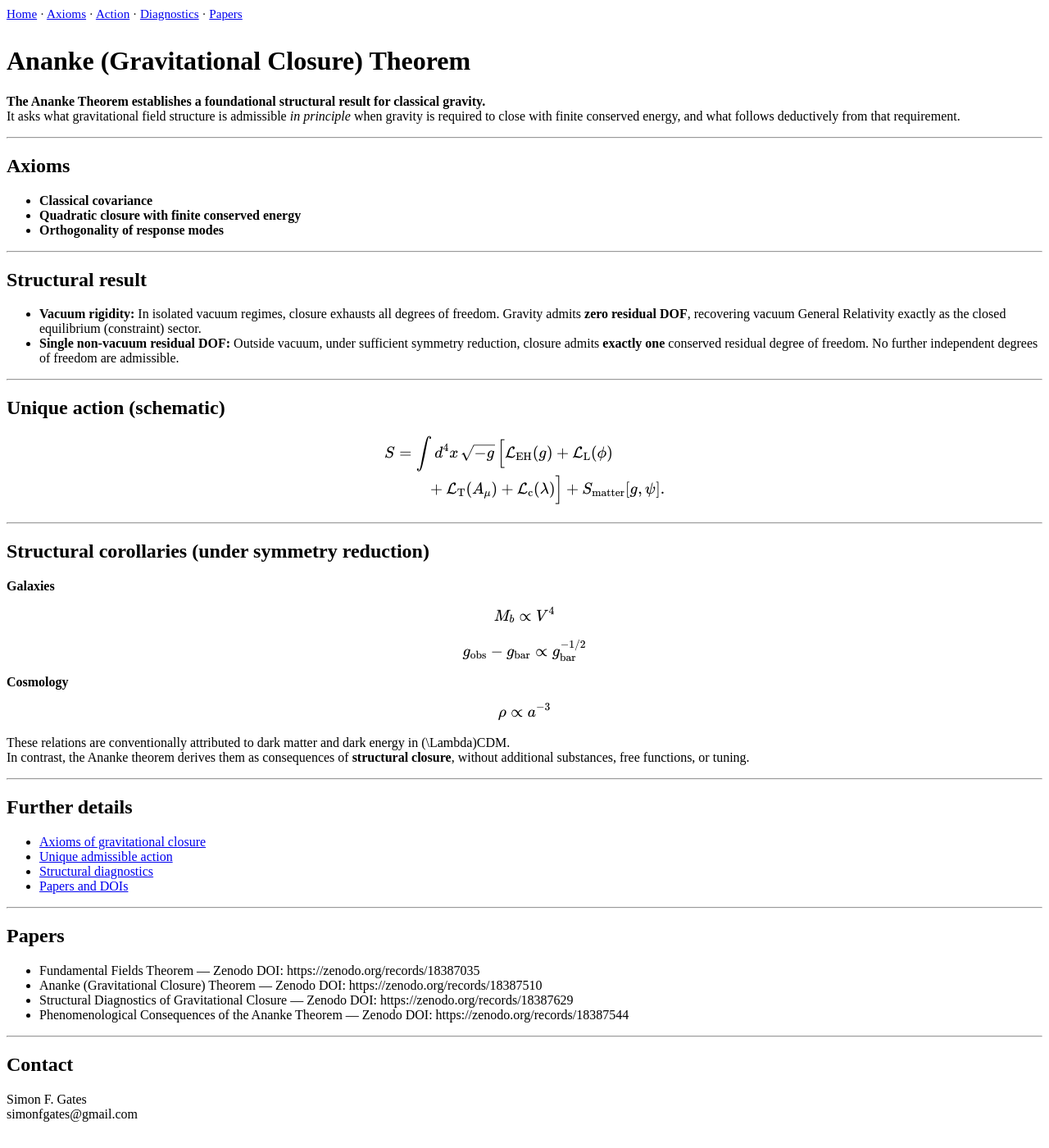
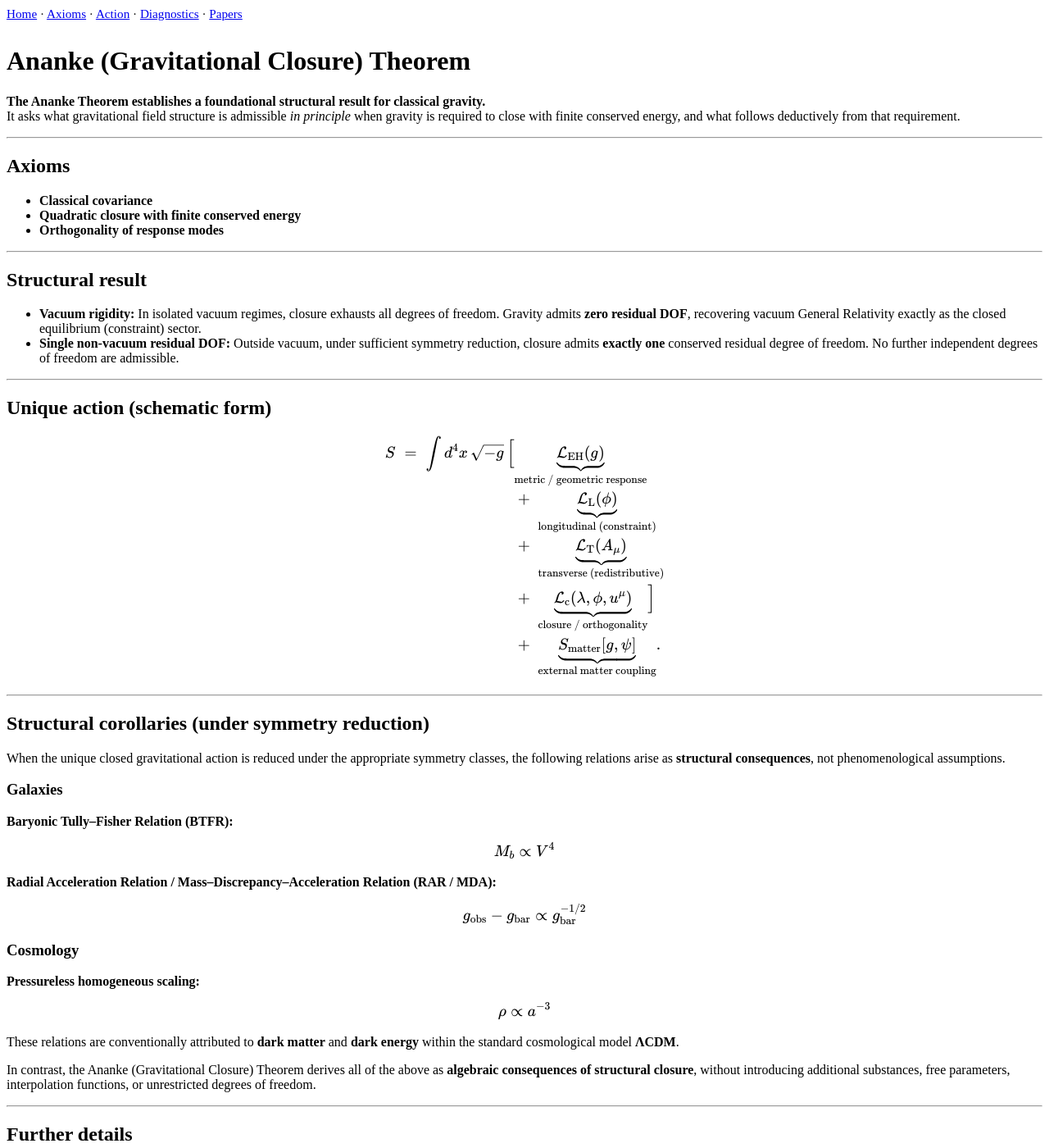
Before and after one commit to ananke-research/ananke-theorem, a Jekyll site: the page built from index.md, in a window 1280 px wide and 1400 px high. Shown: the whole window at 82% size. Built offline with Jekyll 4.4.1, drawn with Linux system fonts in a browser that asks for light colours; our own code applies the rules of GitHub Pages for plain Markdown files.

Commit message:
Revise unique action and add structural corollaries
Updated terminology and formatting in the unique action section. Added structural corollaries for galaxies and cosmology, clarifying their derivation from the Ananke theorem.

```diff
--- a/index.md
+++ b/index.md
@@ -24,18 +24,19 @@ It asks what gravitational field structure is admissible *in principle* when gra
 
 ---
 
-## Unique action (schematic)
+## Unique action (schematic form)
 
 $$
 \begin{aligned}
-S &= \int d^4x\,\sqrt{-g}\,
+S \;=\;
+\int d^4x\,\sqrt{-g}\,
 \Big[
-\mathcal{L}_{\rm EH}(g)
-+ \mathcal{L}_{\rm L}(\phi) \\
-&\qquad+ \mathcal{L}_{\rm T}(A_\mu)
-+ \mathcal{L}_{\rm c}(\lambda)
-\Big]
-+ S_{\rm matter}[g,\psi].
+&\underbrace{\mathcal{L}_{\rm EH}(g)}_{\text{metric / geometric response}} \\
+&+\;\underbrace{\mathcal{L}_{\rm L}(\phi)}_{\text{longitudinal (constraint)}} \\
+&+\;\underbrace{\mathcal{L}_{\rm T}(A_\mu)}_{\text{transverse (redistributive)}} \\
+&+\;\underbrace{\mathcal{L}_{\rm c}(\lambda,\phi,u^\mu)}_{\text{closure / orthogonality}}
+\Big] \\
+&+\;\underbrace{S_{\rm matter}[g,\psi]}_{\text{external matter coupling}} .
 \end{aligned}
 $$
 
@@ -43,24 +44,33 @@ $$
 
 ## Structural corollaries (under symmetry reduction)
 
-**Galaxies**
+When the unique closed gravitational action is reduced under the appropriate symmetry classes, the following relations arise as **structural consequences**, not phenomenological assumptions.
+
+### Galaxies
+
+**Baryonic Tully–Fisher Relation (BTFR):**
 
 $$
 M_b \propto V^4
 $$
 
+**Radial Acceleration Relation / Mass–Discrepancy–Acceleration Relation (RAR / MDA):**
+
 $$
 g_{\rm obs}-g_{\rm bar} \propto g_{\rm bar}^{-1/2}
 $$
 
-**Cosmology**
+### Cosmology
+
+**Pressureless homogeneous scaling:**
 
 $$
 \rho \propto a^{-3}
 $$
 
-These relations are conventionally attributed to dark matter and dark energy in \(\Lambda\)CDM.
-In contrast, the Ananke theorem derives them as consequences of **structural closure**, without additional substances, free functions, or tuning.
+These relations are conventionally attributed to **dark matter** and **dark energy** within the standard cosmological model **ΛCDM**.
+
+In contrast, the Ananke (Gravitational Closure) Theorem derives all of the above as **algebraic consequences of structural closure**, without introducing additional substances, free parameters, interpolation functions, or unrestricted degrees of freedom.
 
 ---
 
```
